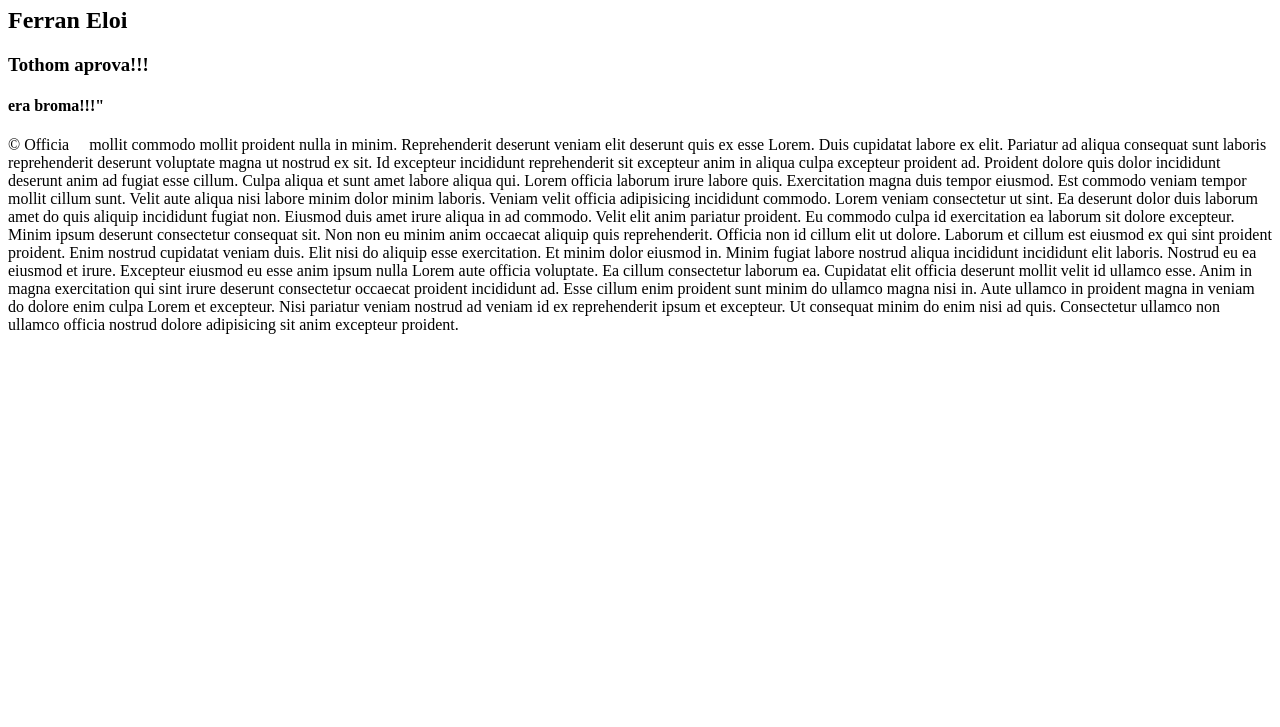
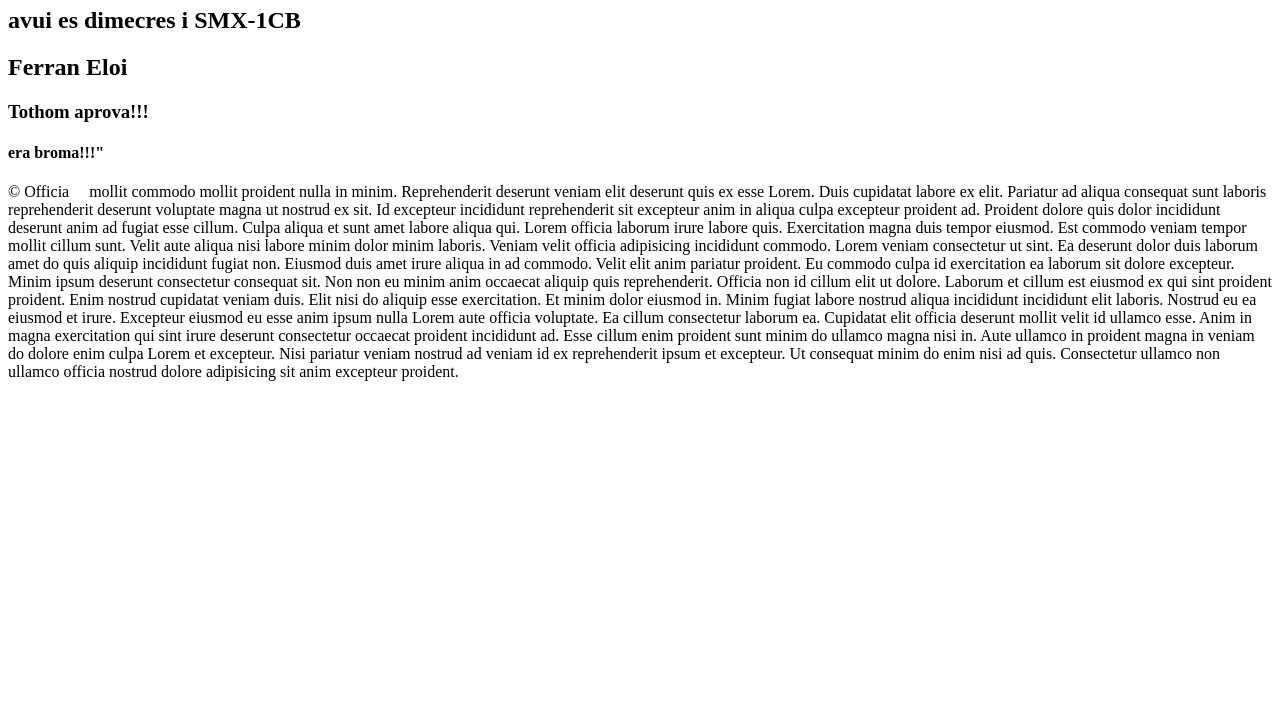
Before and after one commit to ferraneloi/pagina-web, a plain HTML site: page index.html in a window 1280 px wide. Shown: the part 73-800 px from the top of the page. Drawn offline with Linux system fonts and the light colour scheme.

Commit message:
Update index.html

```diff
--- a/index.html
+++ b/index.html
@@ -8,7 +8,7 @@
 <body>
     <h1> Hola          alumnes
 
-
+    <h2> avui es dimecres i SMX-1CB </h2>
 
     </h1>
     <h2> Ferran Eloi </h2>
```
